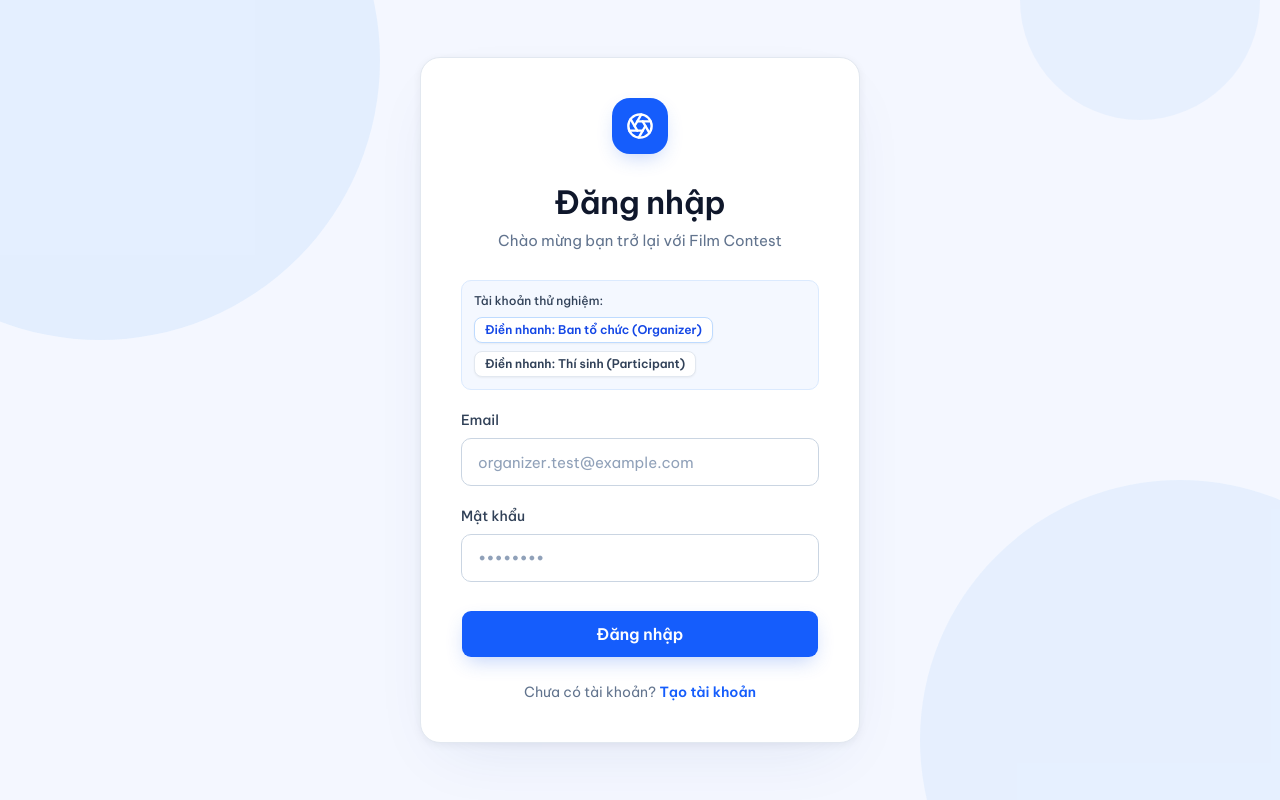
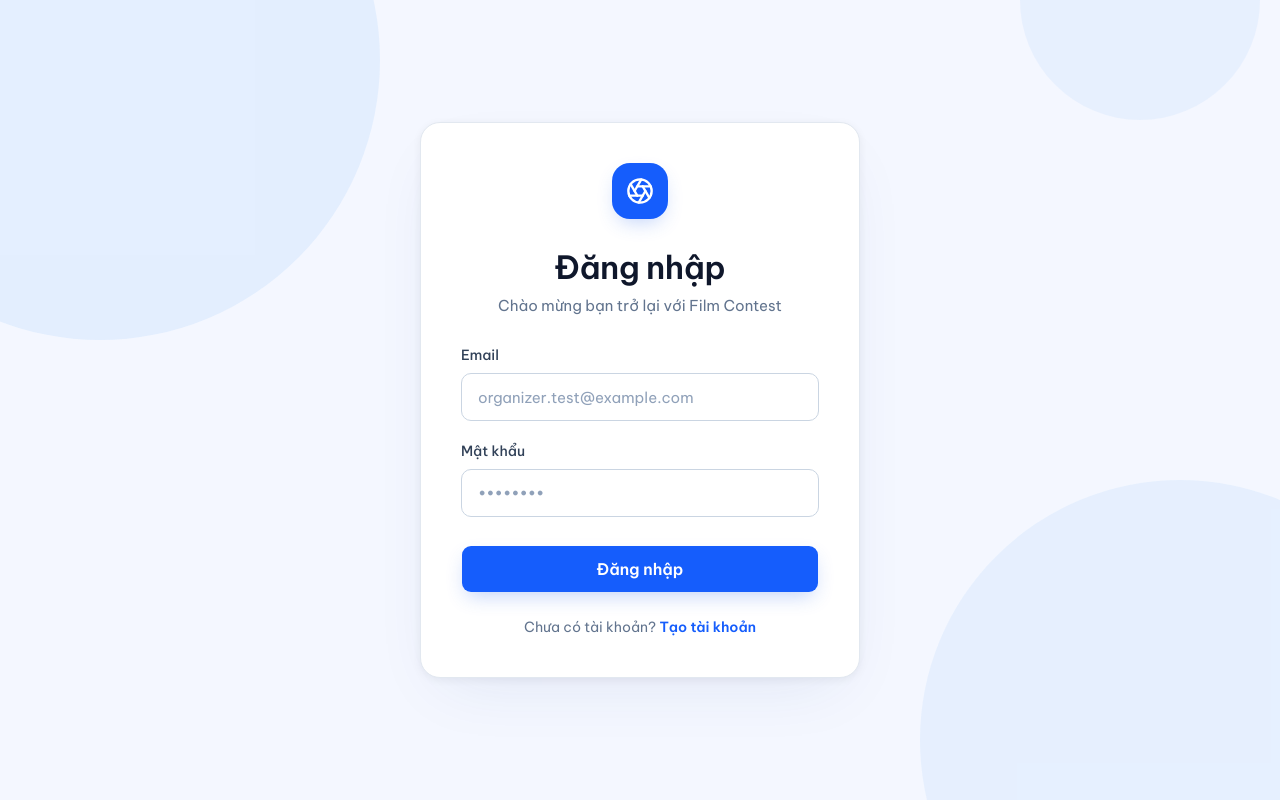
Before and after one commit to hnamhocit/cnpm_110, a Next.js app in the folder apps/web/: page /login in a window 1280 px wide. Built offline with nearby package versions, Linux system fonts and the light colour scheme; no server answers.

Commit message:
fix(auth): remove test accounts box from login form

```diff
--- a/apps/web/src/components/auth/login-form.tsx
+++ b/apps/web/src/components/auth/login-form.tsx
@@ -104,34 +104,6 @@ export function LoginForm() {
         </header>
 
         <div className="flex w-full flex-col gap-5">
-          <div className="flex flex-col gap-2 rounded-lg border border-blue-100 bg-blue-50/70 p-3 text-xs text-slate-600">
-            <span className="font-medium text-slate-700">Tài khoản thử nghiệm:</span>
-            <div className="flex flex-wrap gap-2">
-              <button
-                type="button"
-                className="rounded-md border border-blue-200 bg-white px-2.5 py-1 text-xs font-semibold text-blue-700 shadow-xs transition-colors hover:bg-blue-50"
-                onClick={() => {
-                  setEmail("organizer.test@example.com");
-                  setPassword("password123");
-                  setError("");
-                }}
-              >
-                Điền nhanh: Ban tổ chức (Organizer)
-              </button>
-              <button
-                type="button"
-                className="rounded-md border border-slate-200 bg-white px-2.5 py-1 text-xs font-semibold text-slate-700 shadow-xs transition-colors hover:bg-slate-100"
-                onClick={() => {
-                  setEmail("participant.test@example.com");
-                  setPassword("password123");
-                  setError("");
-                }}
-              >
-                Điền nhanh: Thí sinh (Participant)
-              </button>
-            </div>
-          </div>
-
           <AuthField
             id="email"
             label="Email"
```
